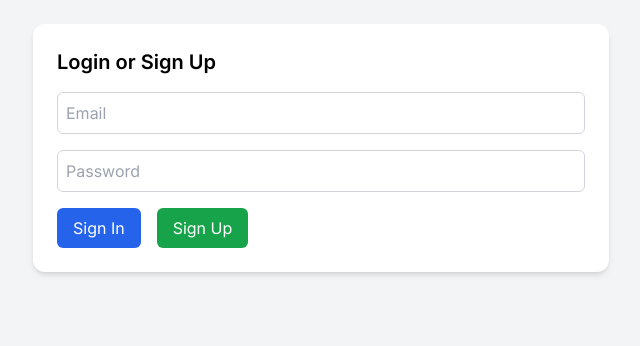
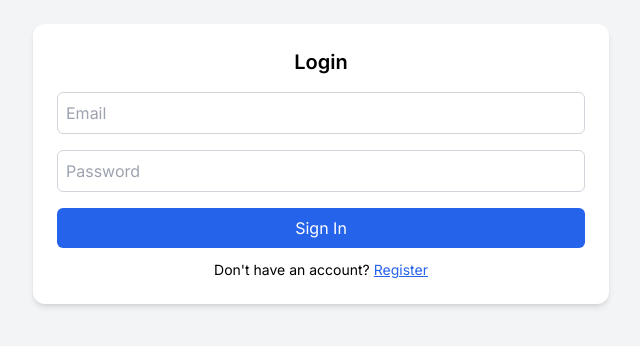
Before and after one commit to vibhavchipsy/equinox-expense-tracker, a Next.js app: page / in a window 1280 px wide. Shown: the top 346 px of the page, without its empty margins (319-959 px from the left). Built offline with nearby package versions, Linux system fonts and the light colour scheme.

Commit message:
login regsiter separate

```diff
--- a/app/page.tsx
+++ b/app/page.tsx
@@ -11,6 +11,7 @@ type Expense = {
 };
 
 export default function Home() {
+  const [mode, setMode] = useState<'login' | 'signup'>('login');
   const [user, setUser] = useState<any>(null);
   const [authForm, setAuthForm] = useState({ email: '', password: '' });
   const [expenses, setExpenses] = useState<Expense[]>([]);
@@ -88,7 +89,10 @@ export default function Home() {
         {!user ? (
           // 🔒 SHOW LOGIN FORM IF NOT LOGGED IN
           <div className="bg-white shadow-md rounded-xl p-6 mb-6 space-y-4">
-            <h2 className="text-xl font-semibold">Login or Sign Up</h2>
+              <h2 className="text-xl font-semibold text-center">
+                {mode === 'login' ? 'Login' : 'Register'}
+              </h2>
+
               <input
                 type="email"
                 placeholder="Email"
@@ -103,25 +107,55 @@ export default function Home() {
                 onChange={(e) => setAuthForm({ ...authForm, password: e.target.value })}
                 className="w-full border border-gray-300 rounded-md p-2"
               />
-            <div className="flex gap-4">
+
+              <div className="flex flex-col gap-3">
+                {mode === 'login' ? (
+                  <>
                     <button
                       onClick={async () => {
-                  await supabase.auth.signInWithPassword(authForm);
-                  location.reload(); // Refresh to update UI
+                        const { error } = await supabase.auth.signInWithPassword(authForm);
+                        if (!error) location.reload();
+                        else alert(error.message);
                       }}
                       className="bg-blue-600 text-white px-4 py-2 rounded-md"
                     >
                       Sign In
                     </button>
+                    <p className="text-sm text-center">
+                      Don't have an account?{' '}
+                      <button
+                        onClick={() => setMode('signup')}
+                        className="text-blue-600 underline"
+                      >
+                        Register
+                      </button>
+                    </p>
+                  </>
+                ) : (
+                  <>
                     <button
                       onClick={async () => {
-                  await supabase.auth.signUp(authForm);
-                  alert("Signed up! Now sign in.");
+                        const { error } = await supabase.auth.signUp(authForm);
+                        if (!error) {
+                          alert('Signed up! You can now log in.');
+                          setMode('login');
+                        } else alert(error.message);
                       }}
                       className="bg-green-600 text-white px-4 py-2 rounded-md"
                     >
                       Sign Up
                     </button>
+                    <p className="text-sm text-center">
+                      Already have an account?{' '}
+                      <button
+                        onClick={() => setMode('login')}
+                        className="text-blue-600 underline"
+                      >
+                        Log in
+                      </button>
+                    </p>
+                  </>
+                )}
               </div>
             </div>
         ) : (
```
Lines whose indentation alone changed are shown as unchanged.
